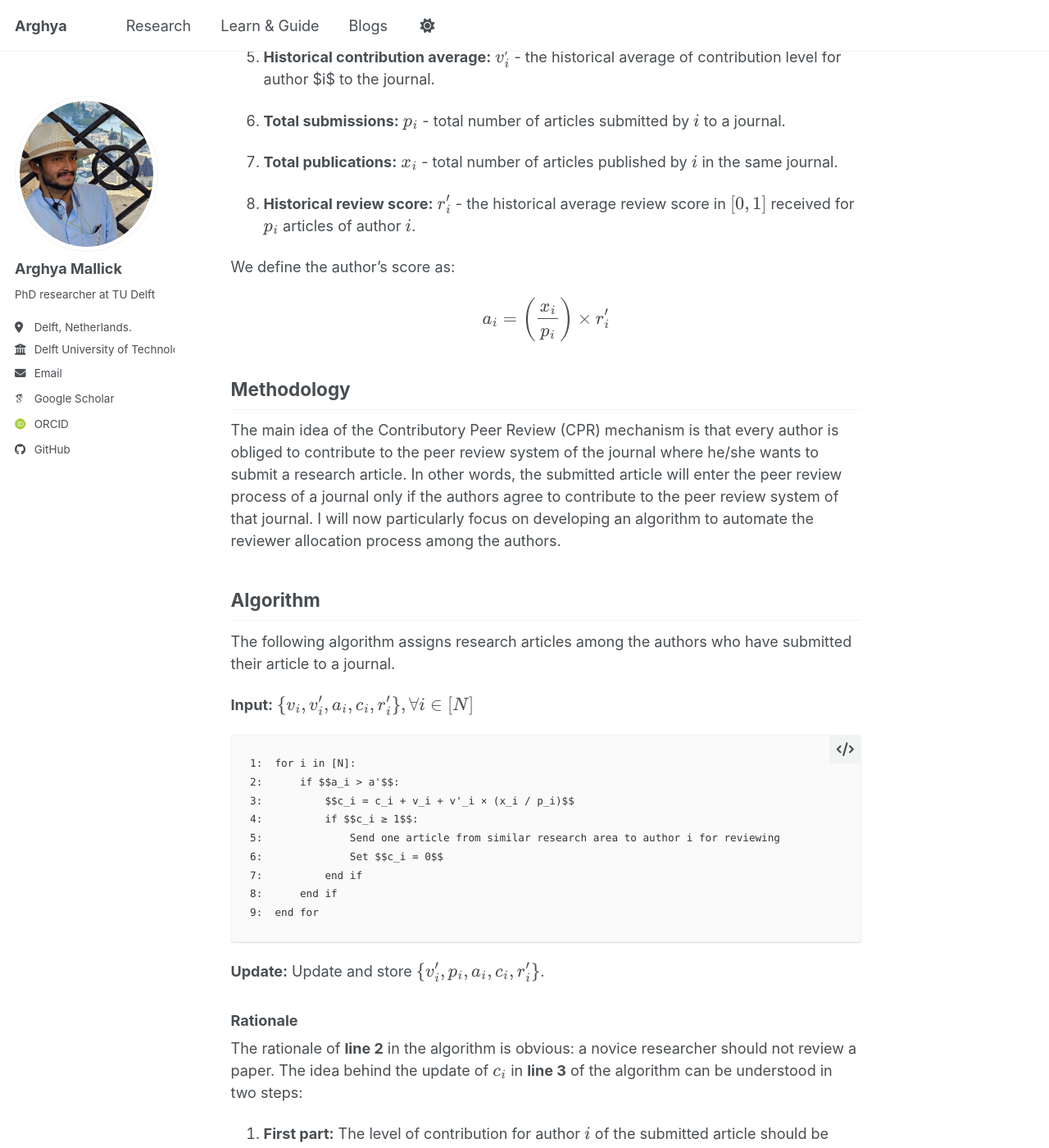
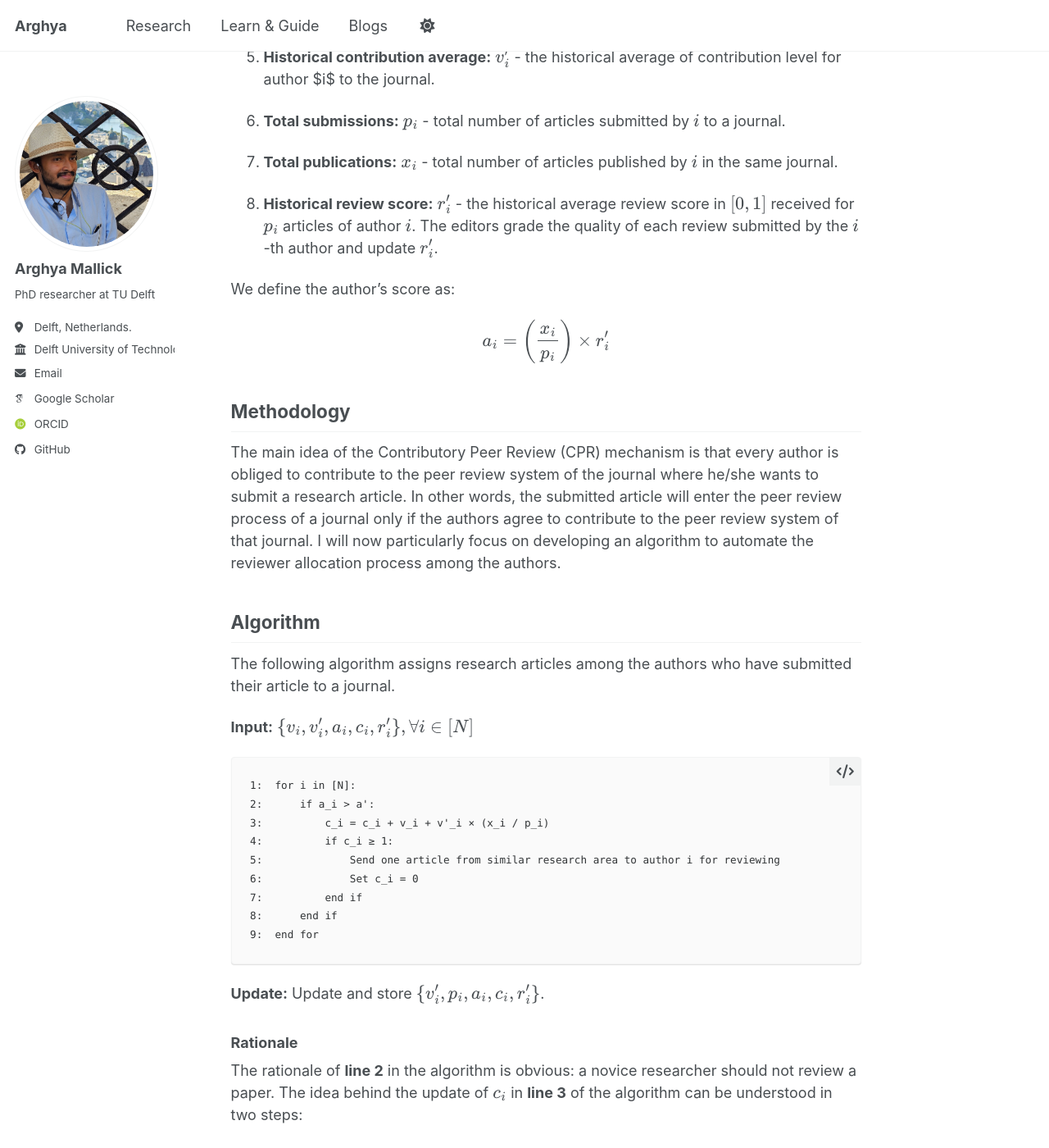
Before and after one commit to amallick-tudelft/amallick-tudelft.github.io, a Jekyll site: the page built from _posts/2025-02-08-contributory-peer-review.md, in a window 1280 px wide and 1400 px high, scrolled down 896 px. Shown: the whole window at 82% size. Built offline with Jekyll 4.4.1, drawn with Linux system fonts in a browser that asks for light colours; some web fonts are replaced; a script bundle is joined from its source files by our own code; library files that are not in the unit come from our copies; some of the changed text lies outside the part shown.

Commit message:
Update 2025-02-08-contributory-peer-review.md

````diff
--- a/_posts/2025-02-08-contributory-peer-review.md
+++ b/_posts/2025-02-08-contributory-peer-review.md
@@ -13,7 +13,7 @@
 
 Let me first define a few notations that I will use later in this article (the reader can directly jump to the methodology section and come back here once required).
 
-Suppose $N$ researchers write an article together and decide to submit it to a journal of their choice.
+Suppose $$N$$ researchers write an article together and decide to submit it to a journal of their choice.
 
 ## Notation
 
@@ -31,7 +31,7 @@
 
 7. **Total publications:** $$x_i$$ - total number of articles published by $$i$$ in the same journal.
 
-8. **Historical review score:** $$r'_i$$ - the historical average review score in $$[0,1]$$ received for $$p_i$$ articles of author $$i$$.
+8. **Historical review score:** $$r'_i$$ - the historical average review score in $$[0,1]$$ received for $$p_i$$ articles of author $$i$$. The editors grade the quality of each review submitted by the $$i$$-th author and update $$r'_i$$.
 
 We define the author's score as:
 
@@ -48,11 +48,11 @@
 **Input:** $$\{v_i, v'_i, a_i, c_i, r'_i\}, \forall i \in [N]$$
 ```
 1:  for i in [N]:
-2:      if $$a_i > a'$$:
-3:          $$c_i = c_i + v_i + v'_i × (x_i / p_i)$$
-4:          if $$c_i ≥ 1$$:
+2:      if a_i > a':
+3:          c_i = c_i + v_i + v'_i × (x_i / p_i)
+4:          if c_i ≥ 1:
 5:              Send one article from similar research area to author i for reviewing
-6:              Set $$c_i = 0$$
+6:              Set c_i = 0
 7:          end if
 8:      end if
 9:  end for
````
